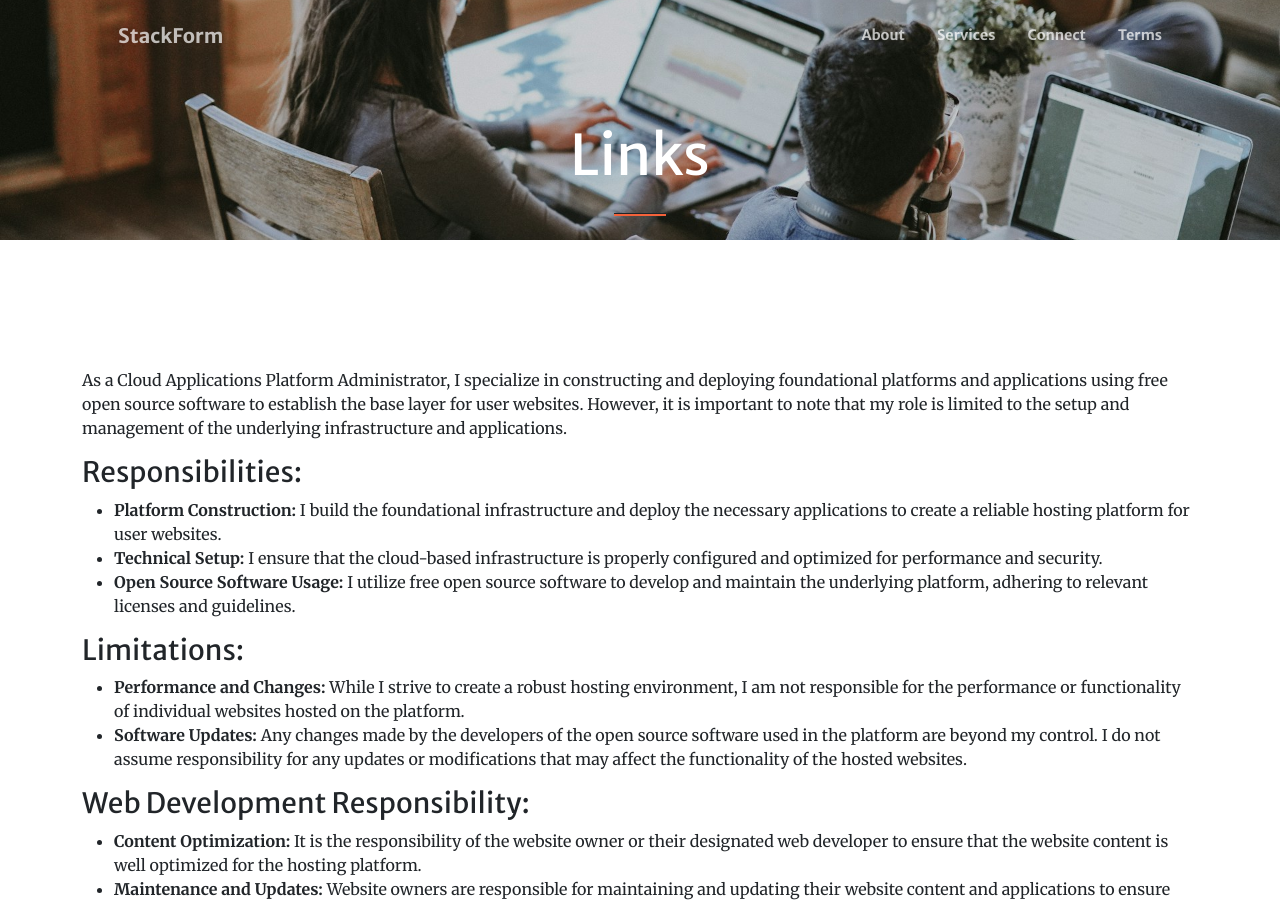
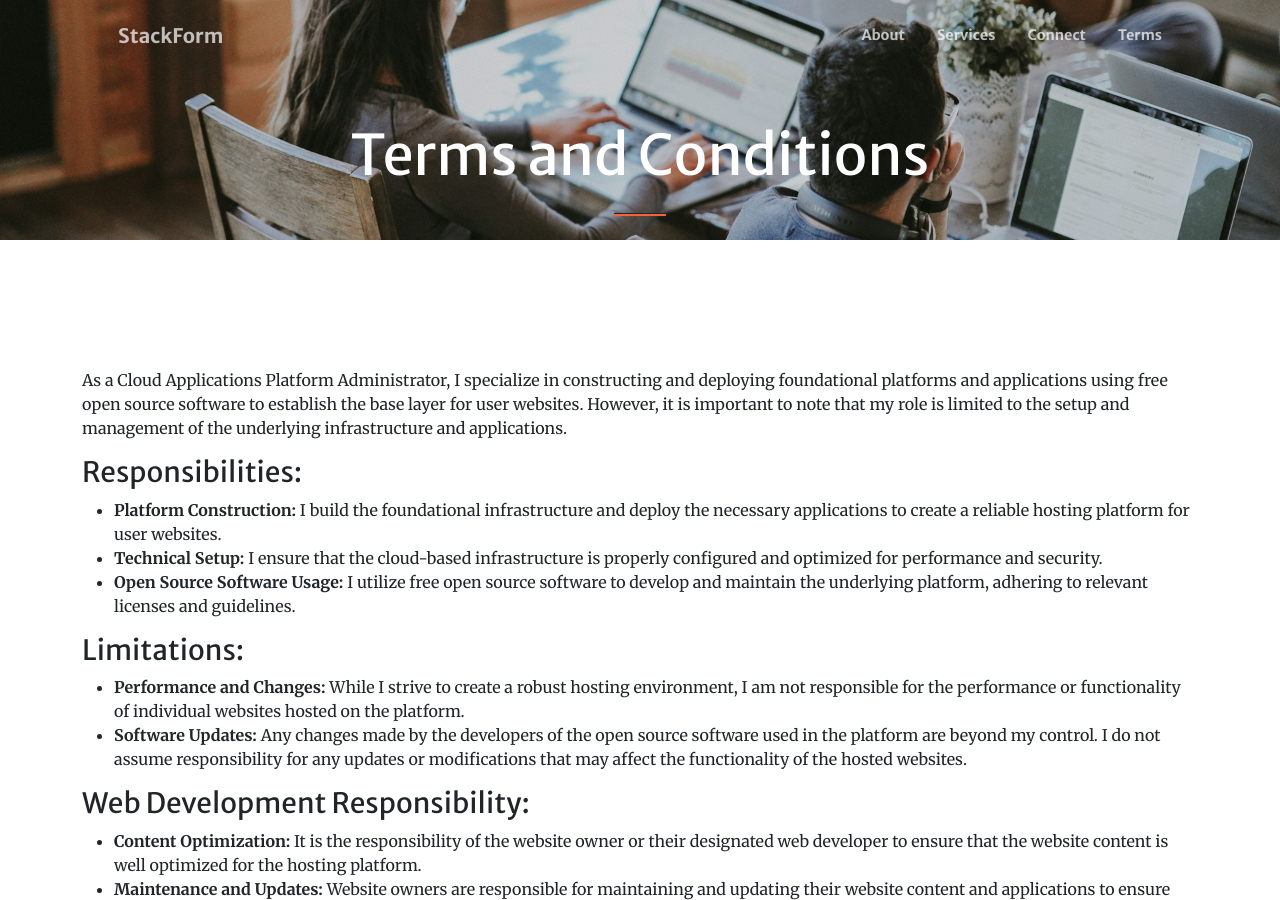
Before and after one commit to keeganturnerdev/site.github.io, a Jekyll site: the page built from links.md, in a window 1280 px wide and 900 px high. Built offline with Jekyll 4.4.1, drawn with Linux system fonts in a browser that asks for light colours; comment, search, counter and statistics services are not loaded.

Commit message:
Update links.md

```diff
--- a/links.md
+++ b/links.md
@@ -1,6 +1,6 @@
 ---
 layout: page
-title: Links
+title: Terms and Conditions
 #background_style: bg-info
 background_image: url('assets/img/backgrounds/annie-spratt-dWYU3i-mqEo-unsplash.jpg')
 # Add a link to the the top menu
@@ -55,5 +55,5 @@ Keegan Turner/stackform.co.za makes no warranties or representations, express or
 ### Limitation of Liability:
 In no event shall Keegan Turner/stackform.co.za be liable for any direct, indirect, incidental, special, or consequential damages arising out of or in any way connected with the use or inability to use the cloud server instance(s), including but not limited to damages for loss of profits, data, or business interruption.
 
-This policy ensures transparency and fairness in our collaboration, fostering mutual trust and understanding. By proceeding with the services I provide, the customer acknowledges that they have read, understood, and agreed to abide by these terms and conditions.
+**This policy ensures transparency and fairness in our collaboration, fostering mutual trust and understanding. By proceeding with the services I provide, the customer acknowledges that they have read, understood, and agreed to abide by these terms and conditions.**
 ---
```
